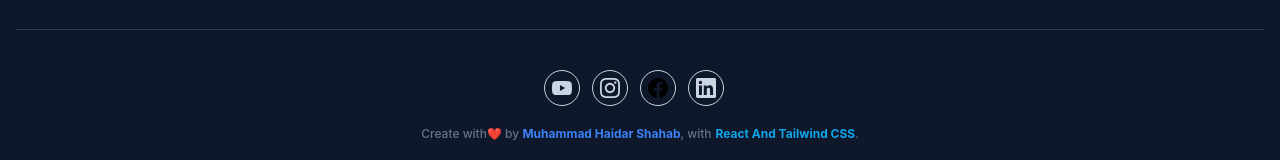
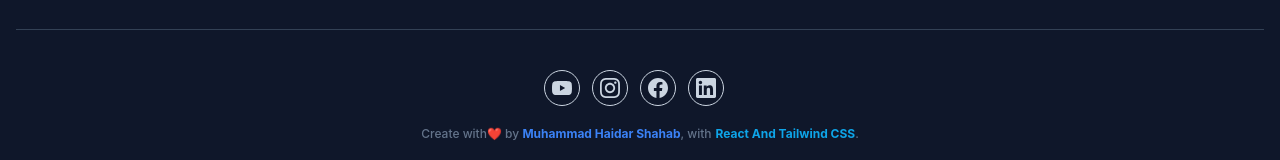
Before and after one commit to haidar180202/M.Haidar.Shahab-Weekly-W1, a React (Create React App) app: page / in a window 1280 px wide. Shown: the part 5422-5582 px from the top of the page. Built offline with nearby package versions, Linux system fonts and the light colour scheme.

Commit message:
update footer bg-color

```diff
--- a/src/components/Footer.jsx
+++ b/src/components/Footer.jsx
@@ -83,29 +83,23 @@ function Footer() {
               </svg>
             </a>
 
-            {/* <!-- Twitter --> */}
+             {/* <!-- Facebook --> */}
             <a
-              href="https://www.facebook.com/MuhammadHaidarShahab.MuhammadHaidarShahab/"
-              target="_blank"
-              className="mr-3 flex h-9 w-9 items-center justify-center rounded-full border border-slate-300 text-slate-300 hover:border-primary hover:bg-primary hover:text-white"
-            >
-              {/* <svg role="img" width="20" className="fill-current" viewBox="0 0 24 24" xmlns="http://www.w3.org/2000/svg">
-                <title>Twitter</title>
-                <path
-                  d="M23.953 4.57a10 10 0 01-2.825.775 4.958 4.958 0 002.163-2.723c-.951.555-2.005.959-3.127 1.184a4.92 4.92 0 00-8.384 4.482C7.69 8.095 4.067 6.13 1.64 3.162a4.822 4.822 0 00-.666 2.475c0 1.71.87 3.213 2.188 4.096a4.904 4.904 0 01-2.228-.616v.06a4.923 4.923 0 003.946 4.827 4.996 4.996 0 01-2.212.085 4.936 4.936 0 004.604 3.417 9.867 9.867 0 01-6.102 2.105c-.39 0-.779-.023-1.17-.067a13.995 13.995 0 007.557 2.209c9.053 0 13.998-7.496 13.998-13.985 0-.21 0-.42-.015-.63A9.935 9.935 0 0024 4.59z"
-                />
-              </svg> */}
-               <svg
+                href="https://www.facebook.com/MuhammadHaidarShahab.MuhammadHaidarShahab"
+                target="_blank"
+                className="mr-3 flex h-9 w-9 items-center justify-center rounded-full border border-slate-300 text-slate-300 hover:border-primary hover:bg-primary hover:text-white"
+              >
+                <svg
                   role="img"
                   width="20"
-                  classNameName="fill-current"
+                  className="fill-current"
                   viewBox="0 0 24 24"
                   xmlns="http://www.w3.org/2000/svg"
                 >
                   <title>Facebook</title>
                   <path d="M24 12.073c0-6.627-5.373-12-12-12s-12 5.373-12 12c0 5.99 4.388 10.954 10.125 11.854v-8.385H7.078v-3.47h3.047V9.43c0-3.007 1.792-4.669 4.533-4.669 1.312 0 2.686.235 2.686.235v2.953H15.83c-1.491 0-1.956.925-1.956 1.874v2.25h3.328l-.532 3.47h-2.796v8.385C19.612 23.027 24 18.062 24 12.073z" />
                 </svg>
-            </a>
+              </a>
 
             {/* <!-- LinkedIn --> */}
             <a
```
